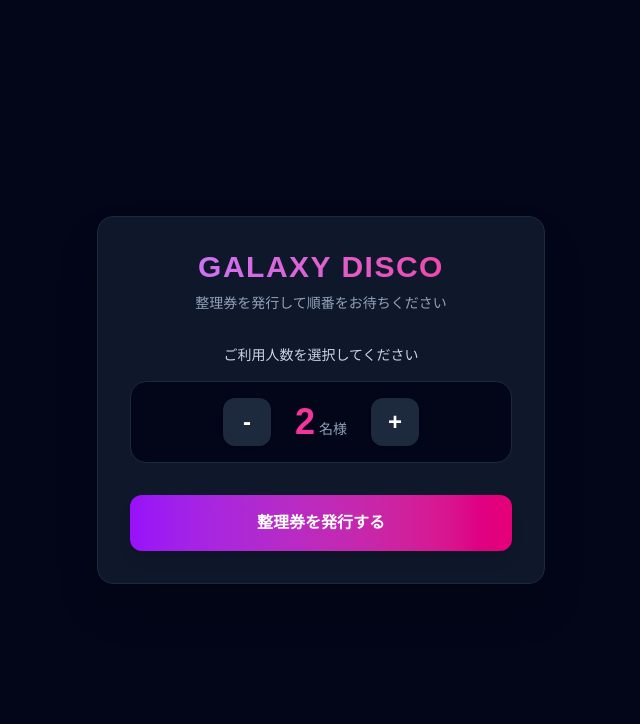
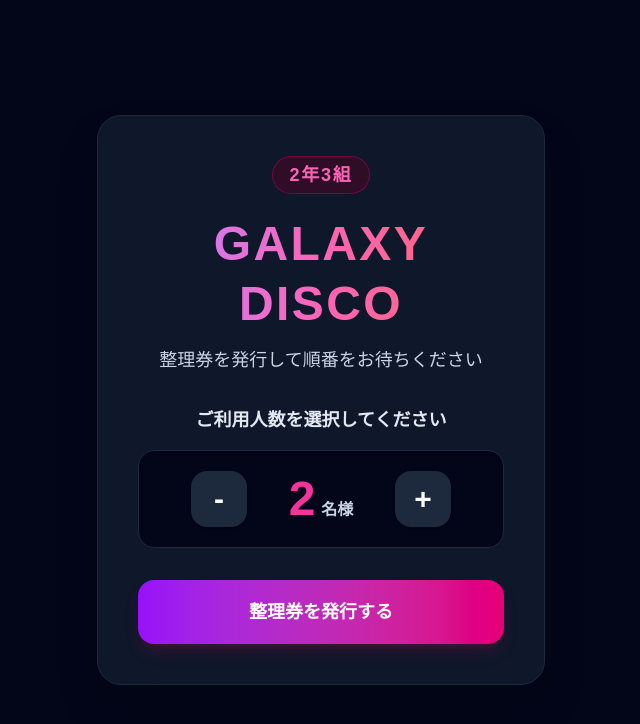
Before and after one commit to hasekoichi/galaxy-disco, a Next.js app: page / in a window 1280 px wide. Shown: the top 724 px of the page, without its empty margins (319-959 px from the left). Built offline with nearby package versions, Linux system fonts and the light colour scheme; no server answers.

Commit message:
2年3組の表示追加と文字サイズ拡大

```diff
--- a/app/page.tsx
+++ b/app/page.tsx
@@ -59,18 +59,20 @@ export default function TicketPage() {
     return (
       <main className="min-h-screen bg-slate-950 text-white flex flex-col items-center justify-center p-6">
         <div className="max-w-md w-full bg-slate-900 border border-slate-800 rounded-2xl p-8 shadow-2xl text-center space-y-6">
-          <h1 className="text-2xl font-extrabold tracking-wider bg-gradient-to-r from-purple-400 to-pink-500 bg-clip-text text-transparent">
-            80's GALAXY DISCO
-          </h1>
+          <div>
+            <span className="text-sm font-bold uppercase tracking-wider text-pink-400 bg-pink-950/60 px-4 py-1.5 rounded-full border border-pink-800">
+              2年3組 GALAXY DISCO
+            </span>
+          </div>
 
           <div>
             <span className="text-xs font-bold uppercase tracking-wider text-purple-200 bg-slate-800 px-3 py-1 rounded-full border border-slate-700">
               整理券発行完了
             </span>
-            <div className="text-4xl font-black text-white mt-3">
+            <div className="text-5xl font-black text-white mt-4">
               No. <span className="text-pink-400">{issuedTicket.ticket_number}</span>
             </div>
-            <p className="text-xs text-slate-400 mt-1">人数: {issuedTicket.party_size}名様</p>
+            <p className="text-base text-slate-300 mt-2 font-medium">人数: {issuedTicket.party_size}名様</p>
           </div>
 
           {/* QRコード表示ボックス */}
@@ -85,7 +87,7 @@ export default function TicketPage() {
           <div className="pt-2">
             <button
               onClick={() => setIssuedTicket(null)}
-              className="w-full py-3 bg-slate-800 hover:bg-slate-700 text-slate-300 text-xs font-semibold rounded-xl transition"
+              className="w-full py-3.5 bg-slate-800 hover:bg-slate-700 text-slate-200 text-sm font-bold rounded-xl transition"
             >
               ← 新しく発券するに戻る
             </button>
@@ -95,36 +97,44 @@ export default function TicketPage() {
     )
   }
 
-  // 通常の発券画面
+  // 通常の発券画面（文字サイズを大きく見やすく調整）
   return (
     <main className="min-h-screen bg-slate-950 text-white flex flex-col items-center justify-center p-6">
-      <div className="max-w-md w-full bg-slate-900 border border-slate-800 rounded-2xl p-8 shadow-2xl text-center">
-        <h1 className="text-3xl font-extrabold tracking-wider bg-gradient-to-r from-purple-400 to-pink-500 bg-clip-text text-transparent mb-2">
+      <div className="max-w-md w-full bg-slate-900 border border-slate-800 rounded-3xl p-8 sm:p-10 shadow-2xl text-center">
+        {/* クラス名・タイトル部分 */}
+        <div className="mb-2">
+          <span className="text-base sm:text-lg font-bold tracking-widest text-pink-400 bg-pink-950/50 px-4 py-1 rounded-full border border-pink-800/60 inline-block mb-3">
+            2年3組
+          </span>
+        </div>
+        <h1 className="text-4xl sm:text-5xl font-extrabold tracking-wider bg-gradient-to-r from-purple-400 via-pink-400 to-red-400 bg-clip-text text-transparent mb-3 leading-tight">
           GALAXY DISCO
         </h1>
-        <p className="text-slate-400 text-sm mb-8">整理券を発行して順番をお待ちください</p>
+        <p className="text-slate-300 text-base sm:text-lg mb-8 font-medium">
+          整理券を発行して順番をお待ちください
+        </p>
 
         <div className="mb-8">
-          <label className="block text-sm font-medium text-slate-300 mb-4">
+          <label className="block text-base sm:text-lg font-bold text-slate-200 mb-4">
             ご利用人数を選択してください
           </label>
 
           {/* 人数増減カウンターUI */}
-          <div className="flex items-center justify-center gap-6 bg-slate-950 p-4 rounded-2xl border border-slate-800">
+          <div className="flex items-center justify-center gap-6 bg-slate-950 p-5 rounded-2xl border border-slate-800 shadow-inner">
             <button
               onClick={handleDecrease}
               disabled={partySize <= 1}
-              className="w-12 h-12 bg-slate-800 hover:bg-slate-700 disabled:opacity-30 text-white text-2xl font-bold rounded-xl transition flex items-center justify-center shadow"
+              className="w-14 h-14 bg-slate-800 hover:bg-slate-700 disabled:opacity-30 text-white text-3xl font-bold rounded-2xl transition flex items-center justify-center shadow"
             >
               -
             </button>
-            <div className="text-center">
-              <span className="text-4xl font-black text-pink-500">{partySize}</span>
-              <span className="text-sm text-slate-400 ml-1">名様</span>
+            <div className="text-center min-w-[100px]">
+              <span className="text-5xl font-black text-pink-500">{partySize}</span>
+              <span className="text-base text-slate-300 ml-1.5 font-bold">名様</span>
             </div>
             <button
               onClick={handleIncrease}
-              className="w-12 h-12 bg-slate-800 hover:bg-slate-700 text-white text-2xl font-bold rounded-xl transition flex items-center justify-center shadow"
+              className="w-14 h-14 bg-slate-800 hover:bg-slate-700 text-white text-3xl font-bold rounded-2xl transition flex items-center justify-center shadow"
             >
               +
             </button>
@@ -134,7 +144,7 @@ export default function TicketPage() {
         <button
           onClick={handleIssueTicket}
           disabled={loading}
-          className="w-full py-4 bg-gradient-to-r from-purple-600 to-pink-600 hover:from-purple-500 hover:to-pink-500 text-white font-bold rounded-xl shadow-lg transition-all active:scale-95 disabled:opacity-50"
+          className="w-full py-4.5 bg-gradient-to-r from-purple-600 to-pink-600 hover:from-purple-500 hover:to-pink-500 text-white text-lg font-bold rounded-2xl shadow-lg shadow-pink-900/30 transition-all active:scale-95 disabled:opacity-50"
         >
           {loading ? '発券中...' : '整理券を発行する'}
         </button>
```
Also changed, not shown: app/status/[id]/page.tsx (line endings or trailing spaces).
